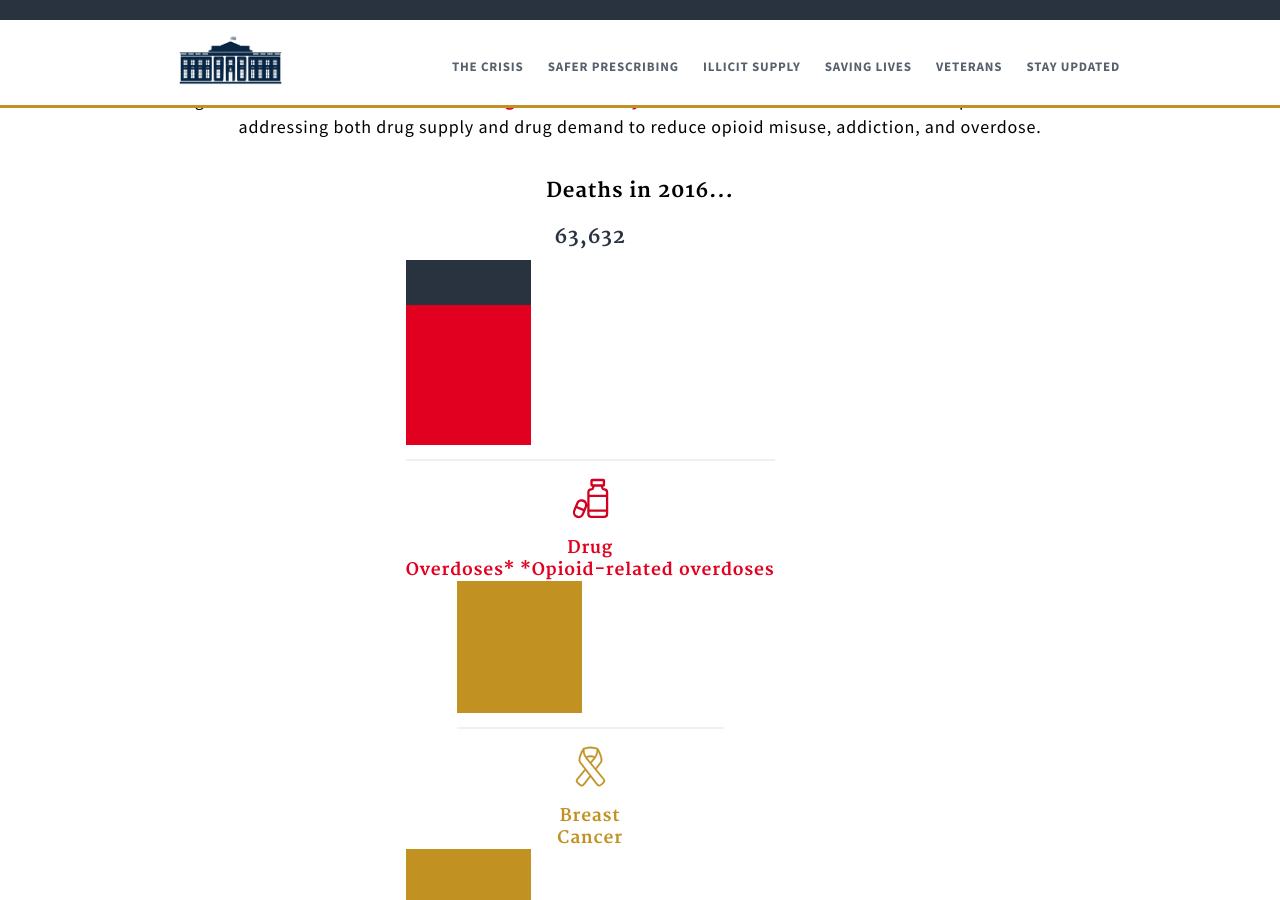
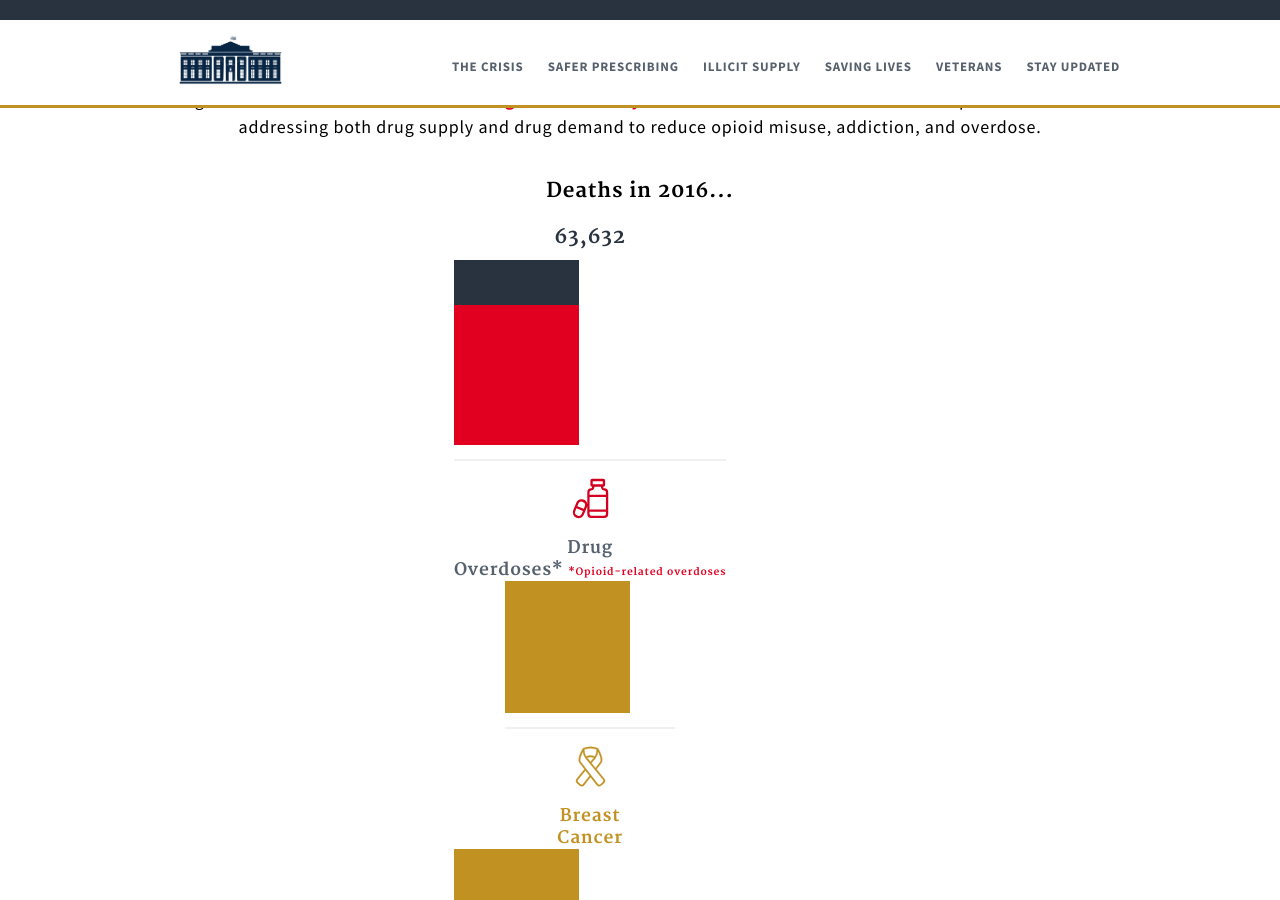
Before and after one commit to GSA/opioids.gov, a Jekyll site: the page built from index.md, in a window 1280 px wide and 900 px high, scrolled down 974 px. Built offline with Jekyll 4.4.1, drawn with Linux system fonts in a browser that asks for light colours; nearby versions of some CDN libraries.

Commit message:
Update _base_styling.scss

```diff
--- a/_sass/_base_styling.scss
+++ b/_sass/_base_styling.scss
@@ -298,7 +298,12 @@ p > span {
     //}
 
     .bar-caption-opioid {
-        color: $color-red;
+        color: $color-blue;
+
+            .highlighted-secondary {
+                color: $color-red;
+                font-size: 1rem;
+            }
     }
 
     .graphic.site-section-data-split {
@@ -527,9 +532,8 @@ p > span {
 }
 
 .site-section-data-share {
-        path:hover, circle:hover {
-        stroke: none;
-        stroke-width:0;
+        path:hover{
+        stroke-width: 0;
         fill: #C19222 !important;
         cursor: pointer;
         }
```
